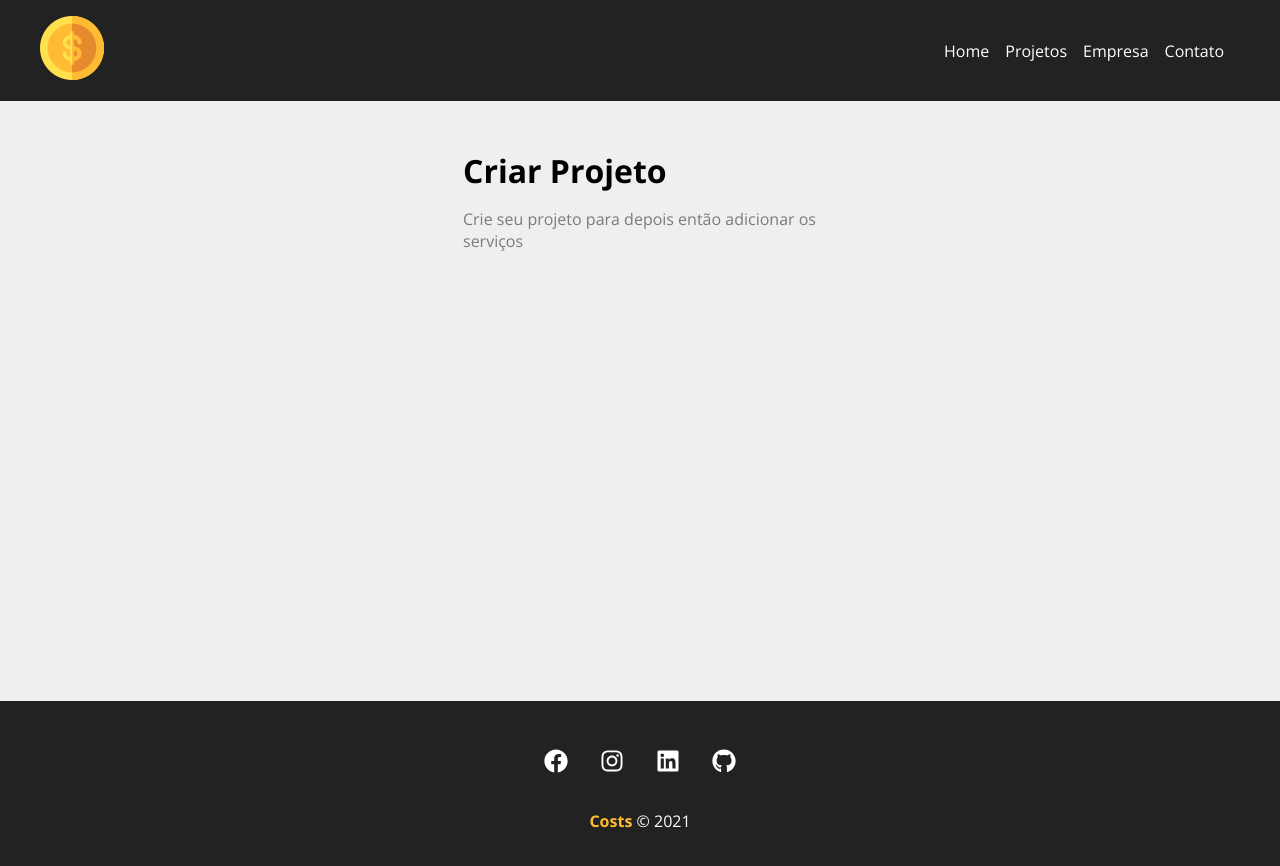
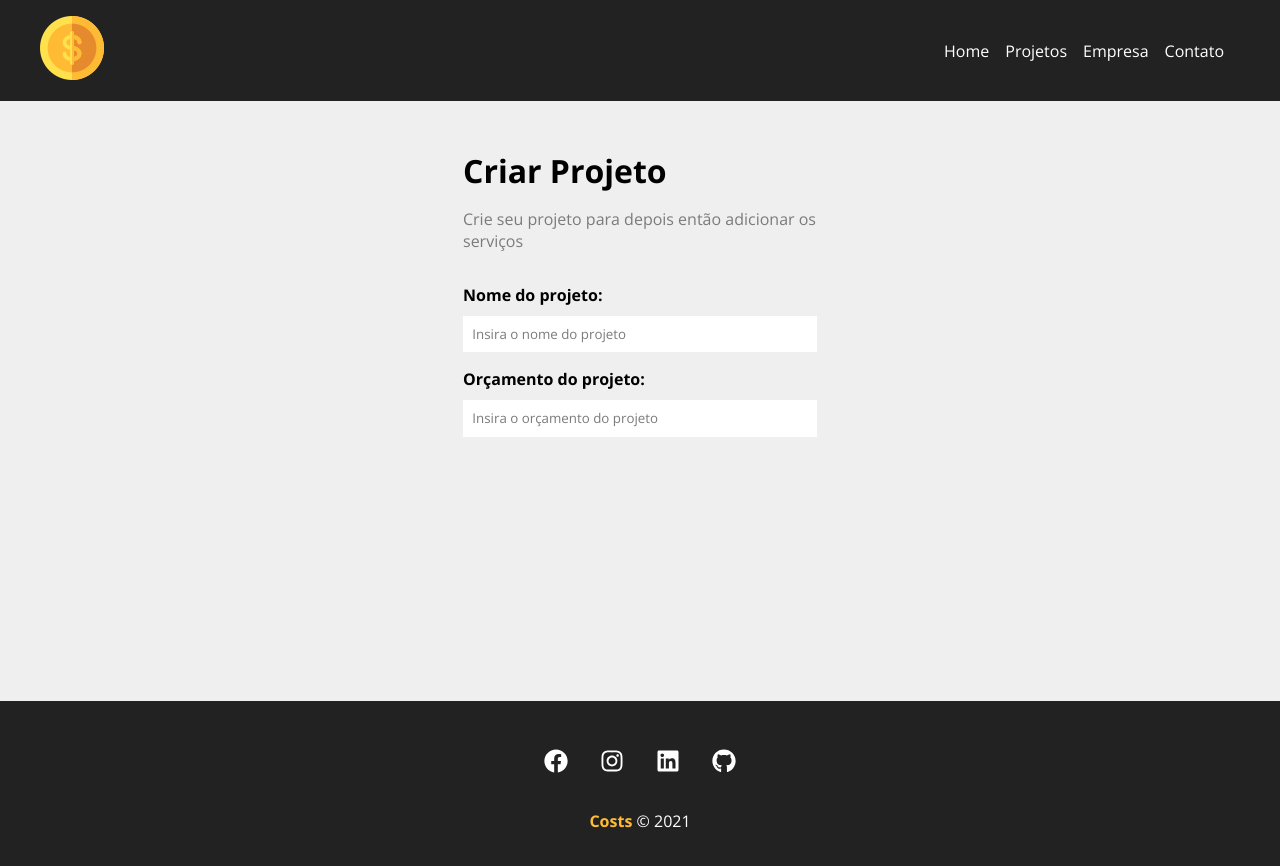
Before and after one commit to PedroVerano/project_adiministrador-de-projetos, a React (Create React App) app: page /novoprojeto in a window 1280 px wide. Shown: the top 866 px of the page. Built offline with nearby package versions, Linux system fonts and the light colour scheme.

Commit message:
Adicionando componente de Input no forms

```diff
--- /dev/null
+++ b/src/components/form/Input.js
@@ -0,0 +1,17 @@
+import styles from './Input.module.css'
+function Input({type, text, name, placeholder, handleOnChange, value}) {
+    return(
+        <div className={styles.input_control}>
+            <label htmlFor={name}>{text}:</label>
+            <input
+                type={type}
+                name={name}
+                placeholder={placeholder}
+                id={name}
+                onChange={handleOnChange}
+                value={value} />
+        </div>
+    )
+}
+
+export default Input;
--- /dev/null
+++ b/src/components/form/Input.module.css
@@ -0,0 +1,20 @@
+.input_control {
+    display: flex;
+    flex-direction: column;
+    margin-bottom: 1em;
+}
+
+.input_control label {
+    margin-bottom: 0.6em;
+    font-weight: bold;
+}
+
+.input_control input {
+    padding: 0.7em;
+    border-radius: 0;
+    border: none;
+}
+
+.input_control input::placeholder {
+    color: #7b7b7b;
+}
--- a/src/components/projeto/ProjetoForm.js
+++ b/src/components/projeto/ProjetoForm.js
@@ -1,7 +1,19 @@
+import Input from '../form/Input';
+import styles from './ProjetoForm.module.css';
+
 function ProjetoForm() {
     return(
-        <div>
-
+        <div className={styles.form}>
+            <Input
+                type='text'
+                name='name'
+                text='Nome do projeto'
+                placeholder='Insira o nome do projeto' />
+            <Input
+                type='number'
+                name='budget'
+                text='Orçamento do projeto'
+                placeholder='Insira o orçamento do projeto' />
         </div>
     )
 }
--- /dev/null
+++ b/src/components/projeto/ProjetoForm.module.css
@@ -0,0 +1,4 @@
+.form {
+    width: 100%;
+    margin: 2em 0;
+}
```
Also changed, not shown: src/components/form/Select.js (added), src/components/form/Select.module.css (added).
